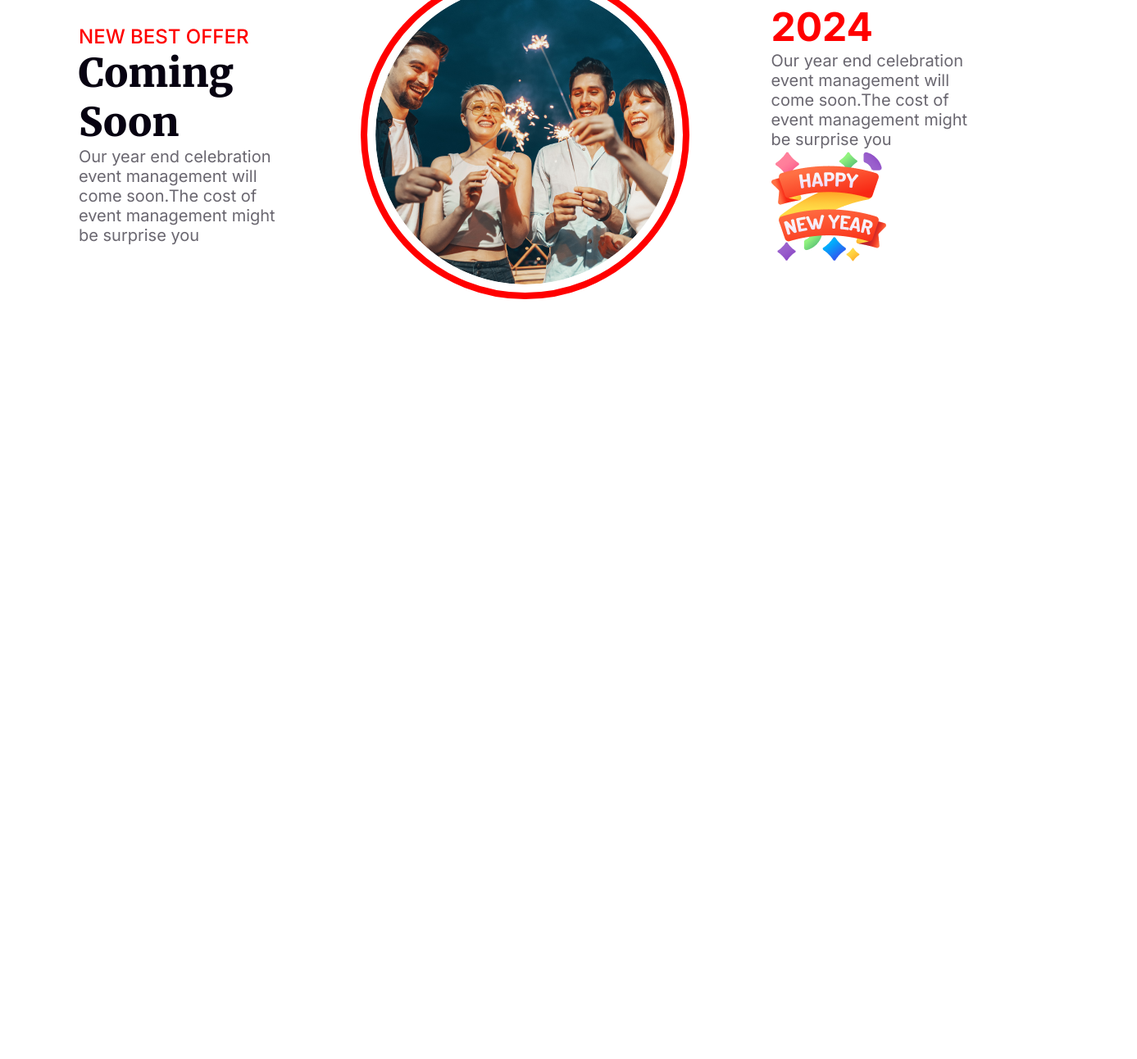
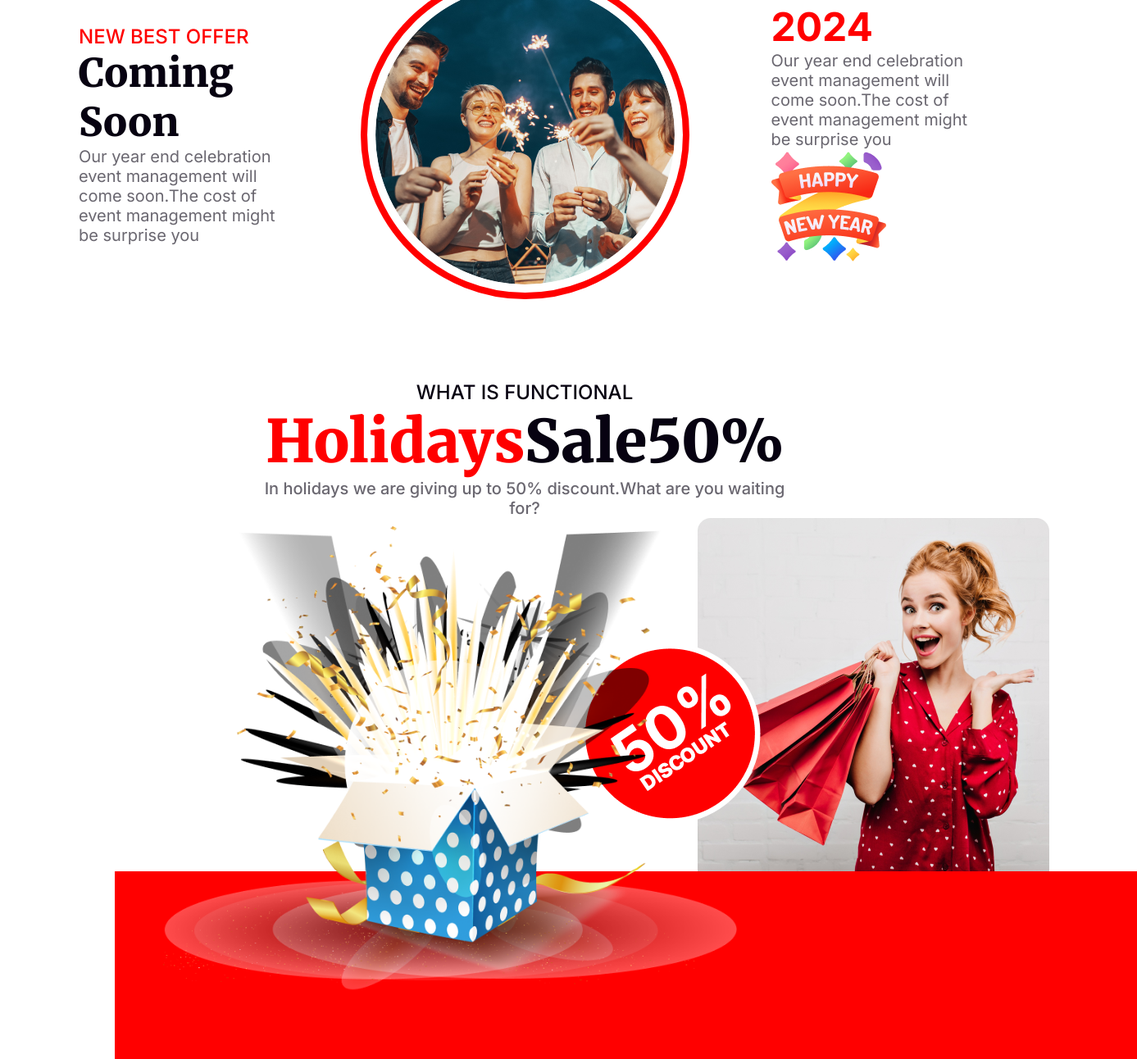
Before and after one commit to AbidHasan007/b9-a1, a plain HTML site: page index.html in a window 1280 px wide. Shown: the part 2964-4256 px from the top of the page at 82% size, 1387 px wide, since content can reach past the window. Before the commit the page ends 3428 px from the top, so only its background shows below. Drawn offline with Linux system fonts and the light colour scheme.

Commit message:
added holidays sales 50%

```diff
--- a/index.html
+++ b/index.html
@@ -6,7 +6,7 @@
     <meta name="viewport" content="width=device-width, initial-scale=1.0">
     <title>New Year New Me</title>
     <!-- css external link -->
-    <link rel="stylesheet" href="styles/style.css">
+    <link rel="stylesheet" href="/styles/style.css">
 </head>
 <body>
 
@@ -60,14 +60,28 @@
                     Our year end celebration event management will come soon.The cost of event management might be surprise you
                 </p>
             </div>
-            <img class="ellipse" src="assets/Ellipse 1.png" alt="party">
+            <img class="ellipse" src="/assets/Ellipse 1.png" alt="party">
             <div class="new-year">
                 <h2 class="new-year-title">2024</h2>
                 <p class="new-year-description">
                     Our year end celebration event management will come soon.The cost of event management might be surprise you
                 </p>
-                <img class="group96" src="assets/Group 96.png" alt="">
+                <img class="group96" src="/assets/Group 96.png" alt="">
             </div>
+        </div>
+    </section>
+    <section>
+        <div class="holidays">
+            <h4 class="holidays-intro">What is functional</h4>
+            <h2 class="holidays-title"><span class="holidays-red-text">Holidays</span>Sale50%</h2>
+            <p class="holidays-description">In holidays we are giving up to 50% discount.What are you waiting for?</p>
+        </div>
+        <div class="holidays-img">
+            <img class="rectangle" src="/assets/Rectangle 1.png" alt="">
+            <img class="group44" src="/assets/Group 44.png" alt="">
+        </div>
+        <div class="holidays-img2">
+            <img class="group75" src="/assets/Group 75.png" alt="">
         </div>
     </section>
 </main>
--- a/styles/style.css
+++ b/styles/style.css
@@ -229,3 +229,81 @@ font-weight: 400;
     font-size: 20px;
     font-weight: 400;
 }
+
+.holidays {
+    display: block;
+    margin-left: auto;
+    margin-right: auto;
+    width: 50%;
+    text-align: center;
+}
+
+.holidays-intro{
+    color: #070211;
+    font-family: Inter;
+    font-size: 24px;
+    font-weight: 500;
+    text-transform: uppercase;
+}
+.holidays-title {
+    color: #070211;
+    font-family: Merriweather;
+    font-size: 72px;
+    font-style: normal;
+    font-weight: 900;
+    line-height: normal;
+}
+.holidays-red-text {
+    color: #F00;
+    text-align: center;
+    font-family: Merriweather;
+    font-size: 72px;
+    font-style: normal;
+    font-weight: 900;
+    line-height: normal;
+}
+
+.holidays-description {
+    color: rgba(7, 2, 17, 0.60);
+    text-align: center;
+    font-family: Inter;
+    font-size: 20px;
+    font-style: normal;
+    font-weight: 500;
+}
+.holidays-img {
+    position: relative;
+    top: 0;
+    left:0;
+}
+.rectangle {
+    top:0;
+    right: 0;
+    float:right;
+}
+
+.group44 {
+
+    float: right;
+    margin-top: 110px;
+    margin-right: -120px;
+}
+
+.holidays-img2 {
+    width: 85%;
+    max-width: 1320px;
+    background-image: url("/assets/Rectangle\ 2.png");
+    background-position: bottom;
+    background-repeat: no-repeat;
+    height: 200px;
+    margin-left: 140px;
+    padding-left: 159px;
+    padding-top: 460px;
+    position: relative;
+}
+.group75 {
+    margin-top: -450px;
+    margin-left: -100px;
+    width: 700px;
+  z-index: -1;
+}
```
